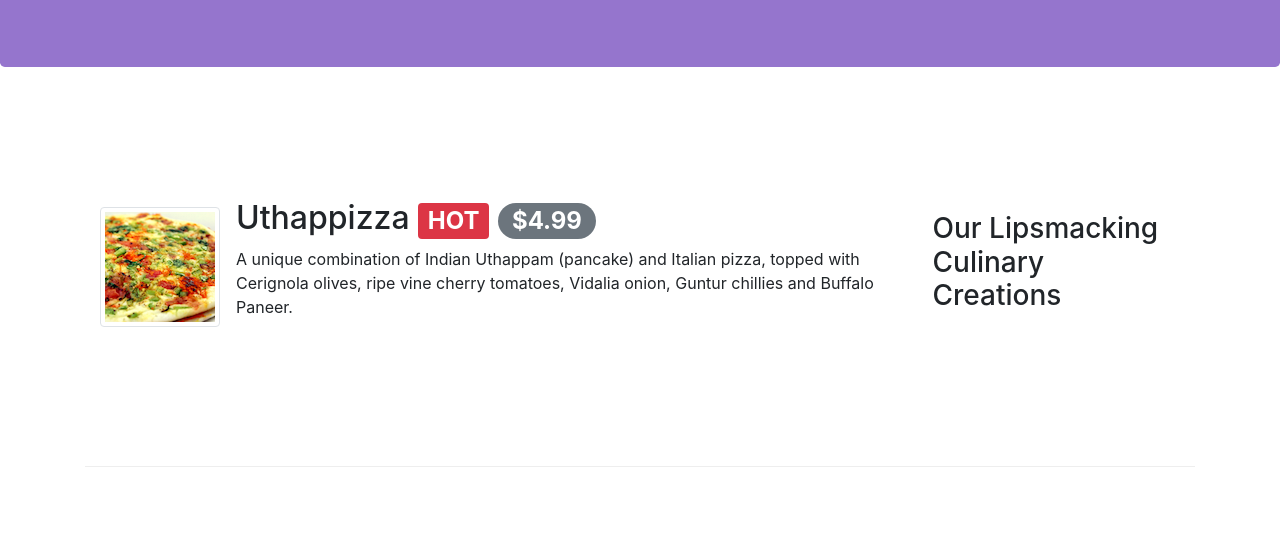
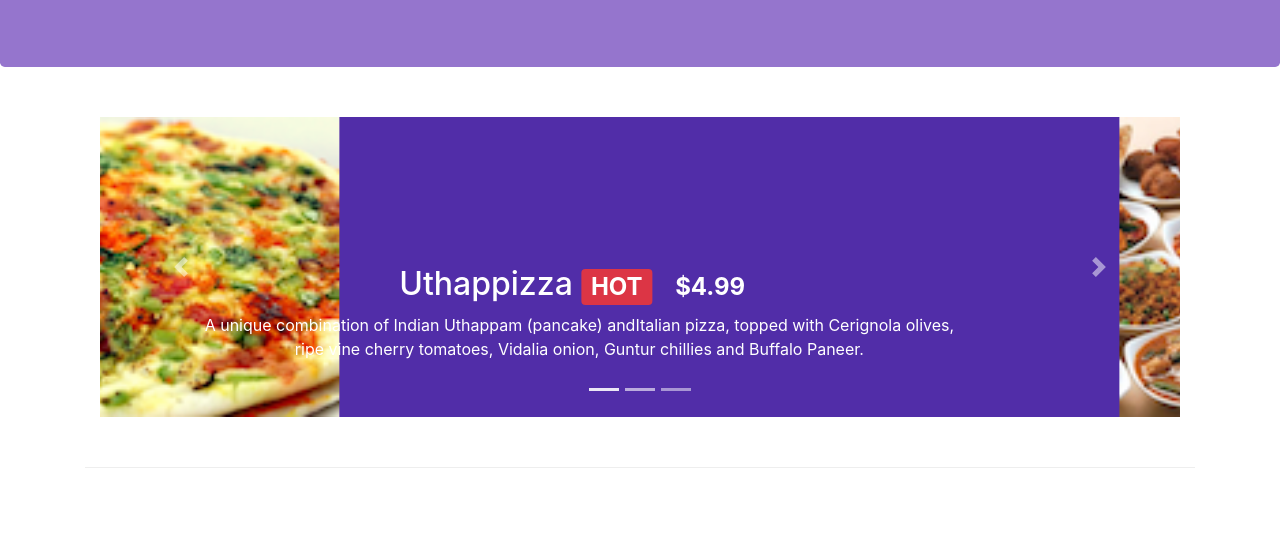
Before and after one commit to altaf99/Bootstrap-Learning, a website: page index.html in a window 1280 px wide. Shown: the part 267-800 px from the top of the page. Drawn offline with nearby package versions, Linux system fonts and the light colour scheme.

Commit message:
Carousel

```diff
--- a/css/styles.css
+++ b/css/styles.css
@@ -50,3 +50,18 @@ body{
     border-bottom: 1px solid #ddd;
     padding: 10px;
 }
+
+.carousel {
+    background:#512DA8;
+}
+
+.carousel-item {
+  height: 300px;
+}
+
+.carousel-item img {
+    position: absolute;
+    top: 0;
+    left: 0;
+    min-height: 300px;
+}
--- a/index.html
+++ b/index.html
@@ -102,6 +102,67 @@
 
 
     <div class="container">
+    	<div class="row row-content">
+           <div class="col">
+           		<div id="mycarousel" class="carousel slide" data-ride="carousel">
+           			 <div class="carousel-inner" role="listbox">
+                        <div class="carousel-item active">
+                            <img class="d-block img-fluid"
+                                src="img/uthappizza.png" alt="Uthappizza">
+                            <div class="carousel-caption d-none d-md-block">
+                                <h2>Uthappizza <span class="badge badge-danger">HOT</span> <span class="badge badge-pill badge-default">$4.99</span></h2>
+                                <p class="d-none d-sm-block">A unique combination of Indian Uthappam (pancake) andItalian pizza, topped with Cerignola olives, ripe vine
+                            	cherry tomatoes, Vidalia onion, Guntur chillies and
+                            	Buffalo Paneer.</p>
+                            </div>
+                        </div>
+                        <div class="carousel-item">
+                             <img class="d-block img-fluid"
+                                src="img/buffet.png" alt="buffet">
+                            <div class="carousel-caption d-none d-md-block">
+                              <!--   <h2>Uthappizza <span class="badge badge-danger">HOT</span> <span class="badge badge-pill badge-default">$4.99</span></h2>
+                                <p class="d-none d-sm-block">A unique combination of Indian Uthappam (pancake) andItalian pizza, topped with Cerignola olives, ripe vine
+                            	cherry tomatoes, Vidalia onion, Guntur chillies and
+                            	Buffalo Paneer.</p> -->
+                            	<h2>Weekend Grand Buffet <span class="badge badge-danger">New</span></h2>
+                        		<p class="d-none d-sm-block">Featuring mouthwatering combinations with a choice of five different salads, six enticing appetizers, six main entrees and five choicest desserts. Free flowing bubbly and soft drinks. All for just $19.99 per person.</p>
+                            </div>
+                        </div>
+                        <div class="carousel-item">
+                            <img class="d-block img-fluid"
+                                src="img/alberto.png" alt="alberto">
+                            <div class="carousel-caption d-none d-md-block">
+                               <!--  <h2>Uthappizza <span class="badge badge-danger">HOT</span> <span class="badge badge-pill badge-default">$4.99</span></h2>
+                                <p class="d-none d-sm-block">A unique combination of Indian Uthappam (pancake) andItalian pizza, topped with Cerignola olives, ripe vine
+                            	cherry tomatoes, Vidalia onion, Guntur chillies and
+                            	Buffalo Paneer.</p> -->
+
+                            	<h2>Alberto Somayya</h2>
+
+                        		<p class="d-none d-sm-block">Award winning three-star Michelin chef with wide International experience having worked closely with
+                           		whos-who in the culinary world, he specializes in
+                            	creating mouthwatering Indo-Italian fusion experiences.
+                            	</p>
+                            </div>
+                        </div>
+
+                        <ol class="carousel-indicators">
+	                        <li data-target="#mycarousel" data-slide-to="0" class="active"></li>
+	                        <li data-target="#mycarousel" data-slide-to="1"></li>
+	                        <li data-target="#mycarousel" data-slide-to="2"></li>
+                    	</ol>
+
+                    </div>
+                     <a class="carousel-control-prev" href="#mycarousel" role="button" data-slide="prev">
+                        <span class="carousel-control-prev-icon"></span>
+                    </a>
+                    <a class="carousel-control-next" href="#mycarousel" role="button" data-slide="next">
+                        <span class="carousel-control-next-icon"></span>
+                    </a>
+            	</div>
+            </div>
+       </div>
+
         <div class="row row-content align-items-center">
             <div class="col-12 col-sm-4 order-sm-last col-md-3">
                 <h3>Our Lipsmacking Culinary Creations</h3>
@@ -109,7 +170,7 @@
             <div class="col col-sm order-sm-first col-md">
                 <div class="media">
                     <img class="d-flex mr-3 img-thumbnail align-self-center"
-                            src="img/uthappizza.png" alt="Uthappizza">
+                            src="img/uthappizza.png" alt="uthappizza">
                     <div class="media-body">
                         <h2 class="mt-0">Uthappizza <span class="badge badge-danger">HOT</span>  <span class="badge badge-pill badge-secondary">$4.99</span></h2>
                         <p class="d-none d-sm-block">A unique combination of Indian Uthappam (pancake) and
@@ -130,7 +191,7 @@
             <div class="col col-sm order-sm-last col-md">
             	 <div class="media">
                     <img class="d-flex ml-3 img-thumbnail align-self-center"
-                            src="img/uthappizza.png" alt="Uthappizza">
+                            src="img/buffet.png" alt="buffet">
                     <div class="media-body order-sm-first">
                         <h2 class="mt-0 mt-1">Weekend Grand Buffet <span class="badge badge-danger">New</span></h2>
                         <p class="d-none d-sm-block">Featuring mouthwatering combinations with a choice of five different salads, six enticing appetizers, six main entrees and five choicest desserts. Free flowing bubbly and soft drinks. All for just $19.99 per person.</p>
```
